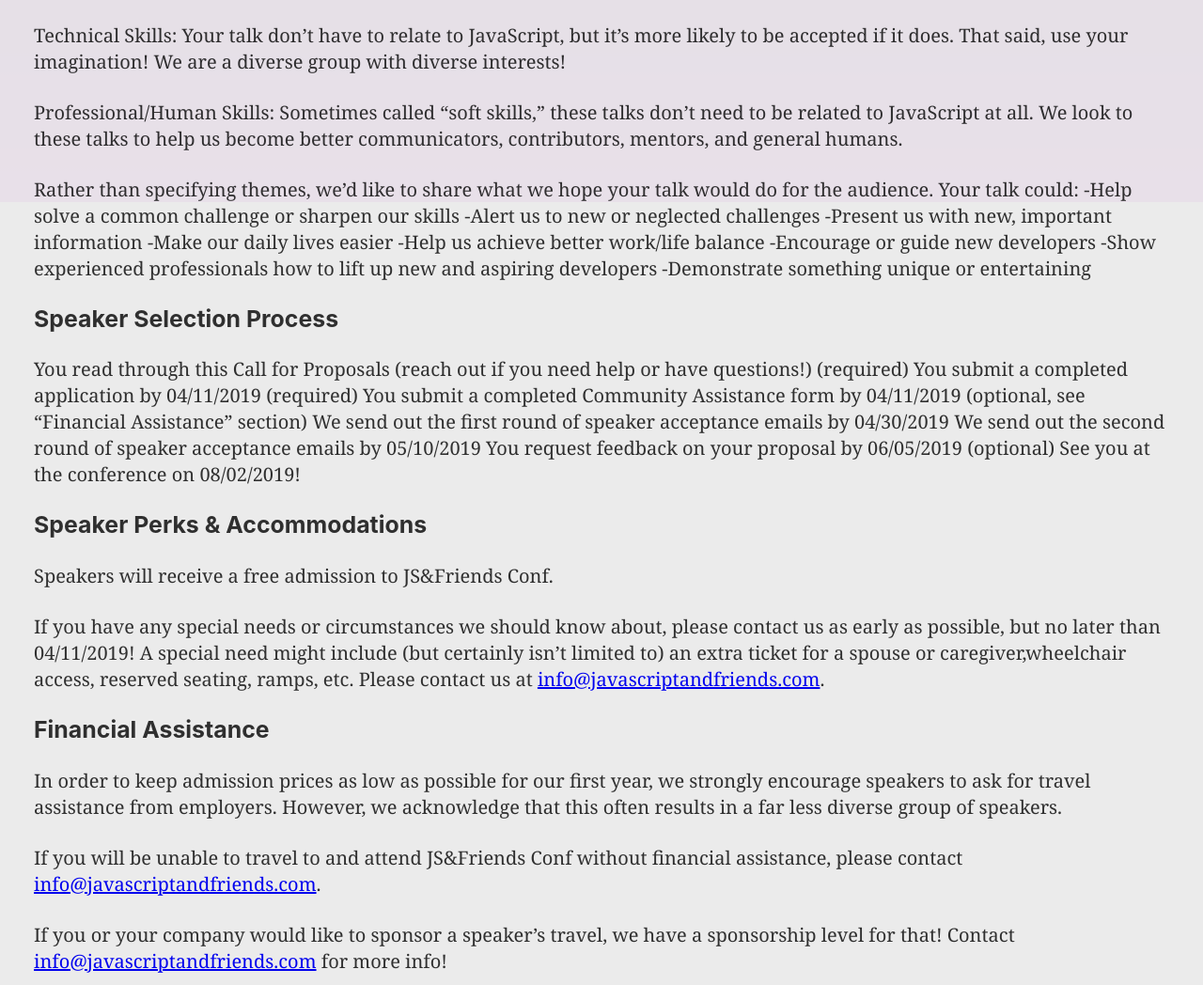
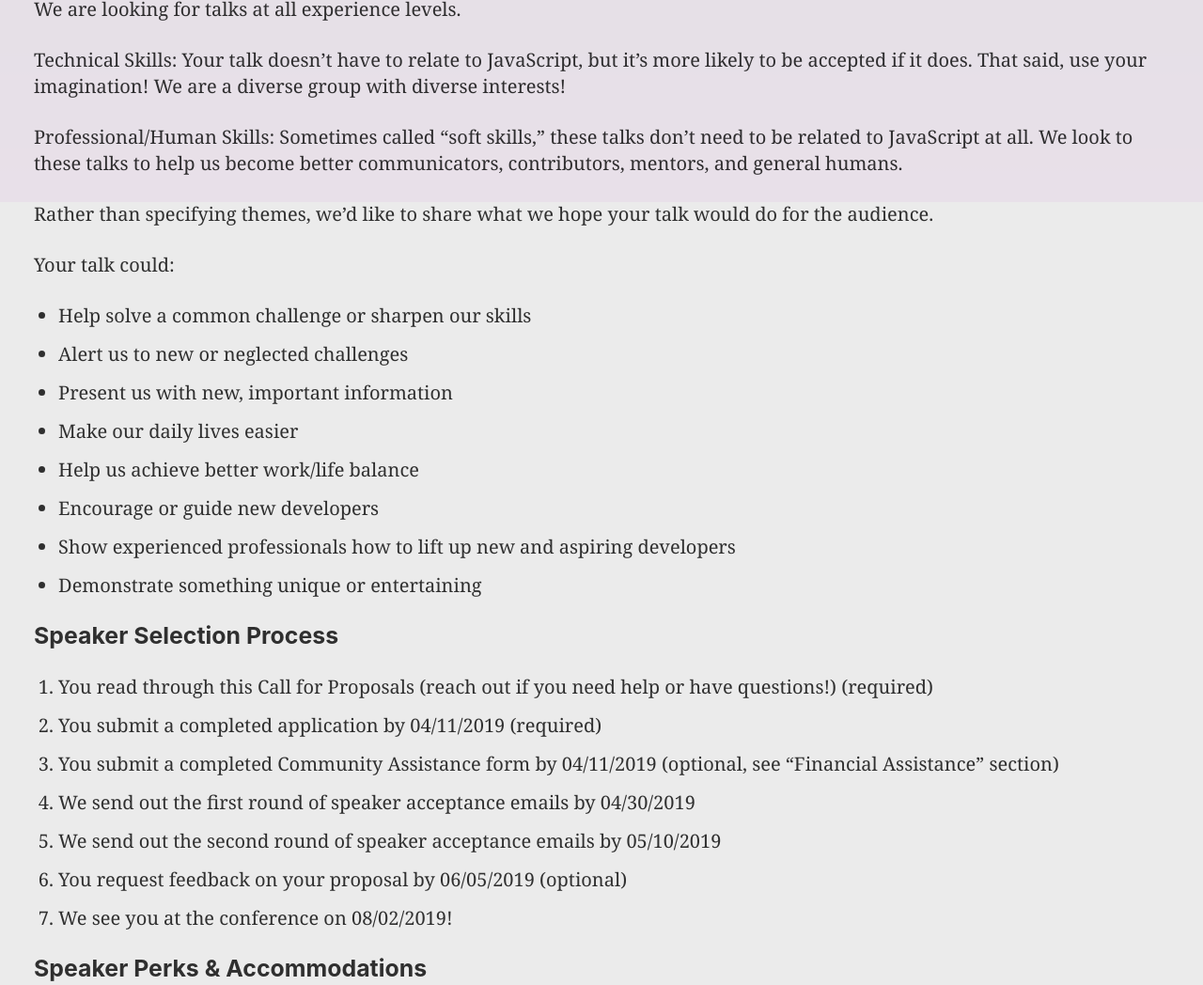
Before and after one commit to JavaScriptandFriends/javascriptandfriends.com, a Gatsby site: page /callforspeakers in a window 1280 px wide. Shown: the part 585-1633 px from the top of the page at 94% size. Built offline with nearby package versions, Linux system fonts and the light colour scheme; Gatsby itself is replaced by a stand-in of ours.

Commit message:
Fix formatting on Call For Speakers page

```diff
--- a/src/pages/callforspeakers.mdx
+++ b/src/pages/callforspeakers.mdx
@@ -8,7 +8,7 @@
 
  ### Important Info!
 
- All submissions and applicants are expected to abide by our <Link to="codeofconduct">Code of Conduct</Link>.
+ All submissions and applicants are expected to abide by our Code of Conduct.
  Please read this Call for Proposals thoroughly. Please don’t hesitate to ask questions!
 
  ### Who Should Apply?
@@ -20,40 +20,45 @@
  ### Format
 
  Sessions: 50 minutes in length
+
  Workshops: If you are interested in giving a workshop, please contact us directly at info@javascriptandfriends.com
 
  ### Themes and Levels of Expertise
 
  We are looking for talks at all experience levels.
 
- Technical Skills: Your talk don’t have to relate to JavaScript, but it’s more likely to be accepted if it does.
+ Technical Skills: Your talk doesn’t have to relate to JavaScript, but it’s more likely to be accepted if it does.
  That said, use your imagination! We are a diverse group with diverse interests!
 
  Professional/Human Skills: Sometimes called “soft skills,” these talks don’t need to be related to JavaScript at all.
  We look to these talks to help us become better communicators, contributors, mentors, and general humans.
 
  Rather than specifying themes, we’d like to share what we hope your talk would do for the audience.
+
  Your talk could:
-   -Help solve a common challenge or sharpen our skills
-   -Alert us to new or neglected challenges
-   -Present us with new, important information
-   -Make our daily lives easier
-   -Help us achieve better work/life balance
-   -Encourage or guide new developers
-   -Show experienced professionals how to lift up new and aspiring developers
-   -Demonstrate something unique or entertaining
+  * Help solve a common challenge or sharpen our skills
+  * Alert us to new or neglected challenges
+  * Present us with new, important information
+  * Make our daily lives easier
+  * Help us achieve better work/life balance
+  * Encourage or guide new developers
+  * Show experienced professionals how to lift up new and aspiring developers
+  * Demonstrate something unique or entertaining
+
 
  ### Speaker Selection Process
 
- You read through this Call for Proposals (reach out if you need help or have questions!) (required)
- You submit a completed application by 04/11/2019 (required)
- You submit a completed Community Assistance form by 04/11/2019 (optional, see “Financial Assistance” section)
- We send out the first round of speaker acceptance emails by 04/30/2019
- We send out the second round of speaker acceptance emails by 05/10/2019
- You request feedback on your proposal by 06/05/2019 (optional)
- See you at the conference on 08/02/2019!
+ 1. You read through this Call for Proposals (reach out if you need help or have questions!) (required)
+ 1. You submit a completed application by 04/11/2019 (required)
+ 1. You submit a completed Community Assistance form by 04/11/2019 (optional, see “Financial Assistance” section)
+ 1. We send out the first round of speaker acceptance emails by 04/30/2019
+ 1. We send out the second round of speaker acceptance emails by 05/10/2019
+ 1. You request feedback on your proposal by 06/05/2019 (optional)
+ 1. We see you at the conference on 08/02/2019!
+
 
  ### Speaker Perks & Accommodations
+
  Speakers will receive a free admission to JS&Friends Conf.
 
  If you have any special needs or circumstances we should know about, please contact us as early as possible,
```
